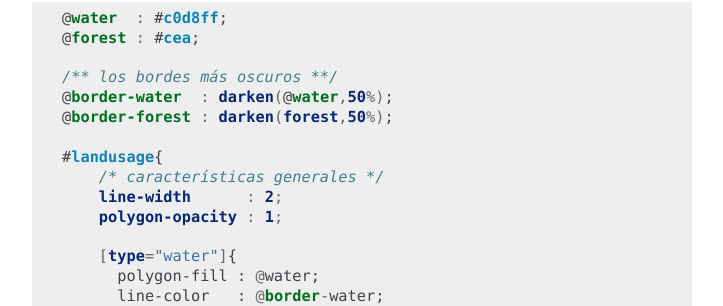
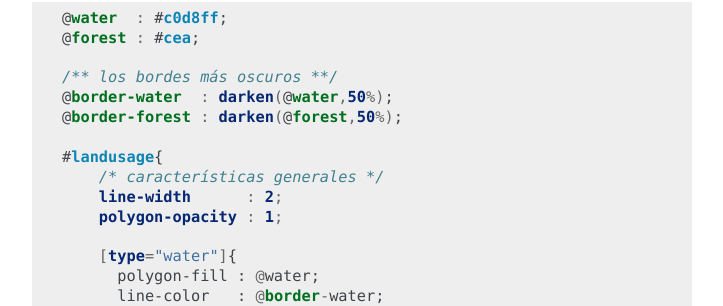
Before and after one commit to geoinquietosvlc/josm-imposm-tilemill-workshop, a Sphinx documentation site: the page built from source/tilemill/tilemill_taller.rst, in a window 1280 px wide and 900 px high, scrolled down 7262 px. Shown: the part 152-458 px from the top of the window, without its empty margins (388-1111 px from the left). Built offline with Sphinx 7.4.7, drawn with Linux system fonts in a browser that asks for light colours; formulas are drawn with MathJax 3.

Commit message:
adecentando el ejemplo de funciones sobre color de #14 guanmortaim

```diff
--- a/source/tilemill/tilemill_taller.rst
+++ b/source/tilemill/tilemill_taller.rst
@@ -286,7 +286,7 @@ En algo como esto:
 
   /** los bordes más oscuros **/
   @border-water  : darken(@water,50%);
-  @border-forest : darken(forest,50%);
+  @border-forest : darken(@forest,50%);
 
   #landusage{
       /* características generales */
```
